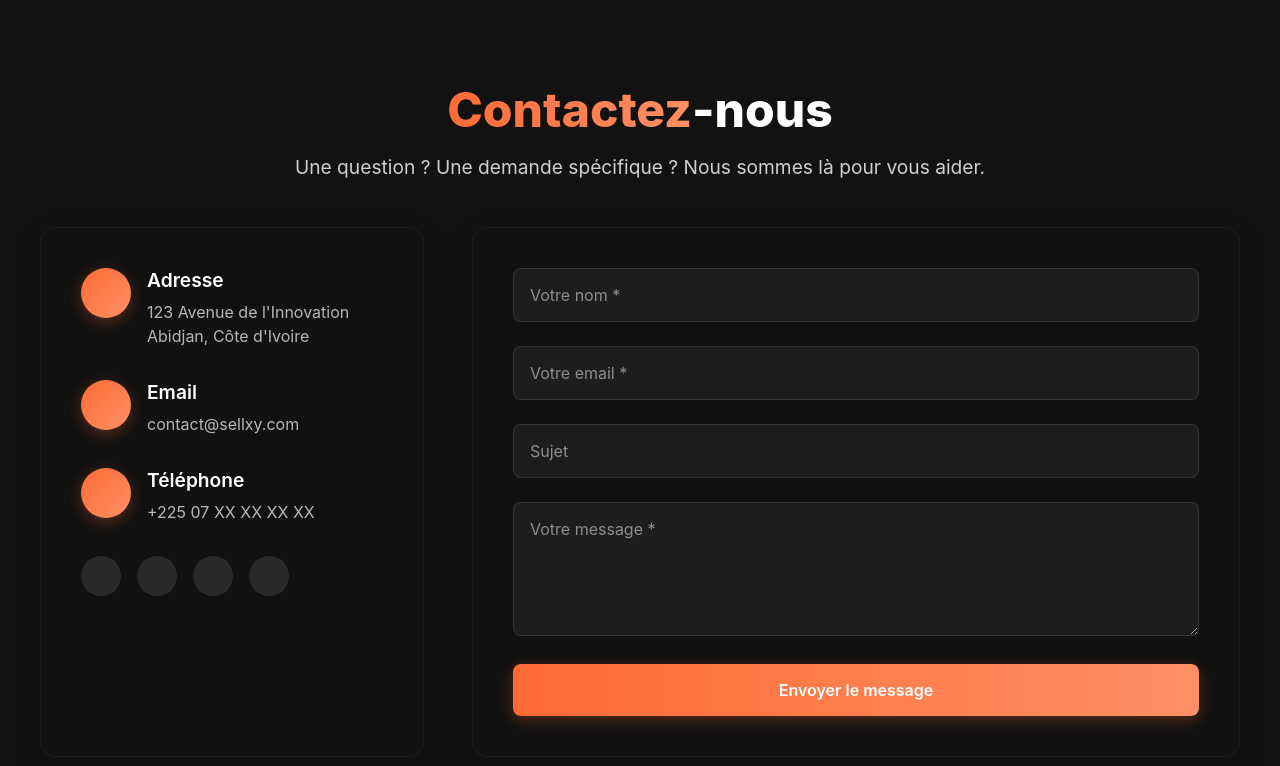
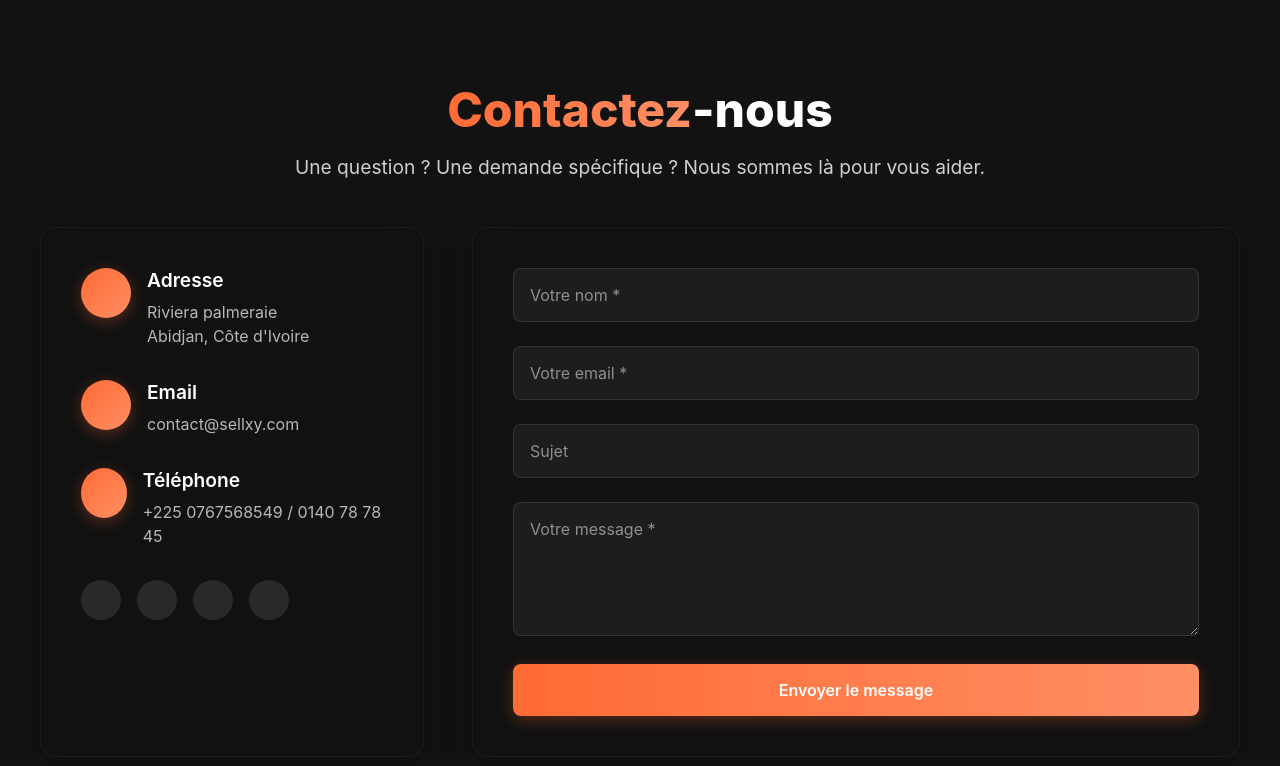
Before and after one commit to kamfal667/sell, a React (Create React App) app in the folder sell/: page /contact in a window 1280 px wide. Shown: the top 766 px of the page. Built offline with nearby package versions, Linux system fonts and the light colour scheme.

Commit message:
Mise à jour des informations de contact (téléphone et adresse) sur la page Contact

```diff
--- /dev/null
+++ b/package.json
@@ -0,0 +1,5 @@
+{
+  "dependencies": {
+    "@vercel/analytics": "^1.5.0"
+  }
+}
--- a/sell/src/components/LandingPage/FaqSection.js
+++ b/sell/src/components/LandingPage/FaqSection.js
@@ -1,5 +1,6 @@
 import React, { useState } from 'react';
 import { motion, AnimatePresence } from 'framer-motion';
+import { Link } from 'react-router-dom';
 import styles from './FaqSection.module.css';
 
 /**
@@ -177,14 +178,14 @@ const FaqSection = () => {
         viewport={{ once: true }}
       >
         <p className={styles.ctaText}>Vous avez d'autres questions ?</p>
-        <motion.a
-          href="#contact"
-          className={styles.ctaButton}
+        <motion.div
           whileHover={{ scale: 1.05, boxShadow: "0px 0px 20px rgba(255, 107, 53, 0.7)" }}
           whileTap={{ scale: 0.95 }}
         >
-          Contactez-nous
-        </motion.a>
+          <Link to="/contact" className={styles.ctaButton}>
+            Contactez-nous
+          </Link>
+        </motion.div>
       </motion.div>
     </div>
   );
--- a/sell/src/pages/Contact.js
+++ b/sell/src/pages/Contact.js
@@ -157,7 +157,8 @@ const Contact = () => {
               </div>
               <div className={styles.infoContent}>
                 <h3>Adresse</h3>
-                <p>123 Avenue de l'Innovation<br />Abidjan, Côte d'Ivoire</p>
+                <p>Riviera palmeraie</p>
+                <p>Abidjan, Côte d'Ivoire</p>
               </div>
             </div>
 
@@ -177,7 +178,7 @@ const Contact = () => {
               </div>
               <div className={styles.infoContent}>
                 <h3>Téléphone</h3>
-                <p>+225 07 XX XX XX XX</p>
+                <p>+225 0767568549 / 0140 78 78 45</p>
               </div>
             </div>
 
```
Also changed, not shown: sell/public/logo.png (added), 1 other file (tests, documents, lock files or other folders).
